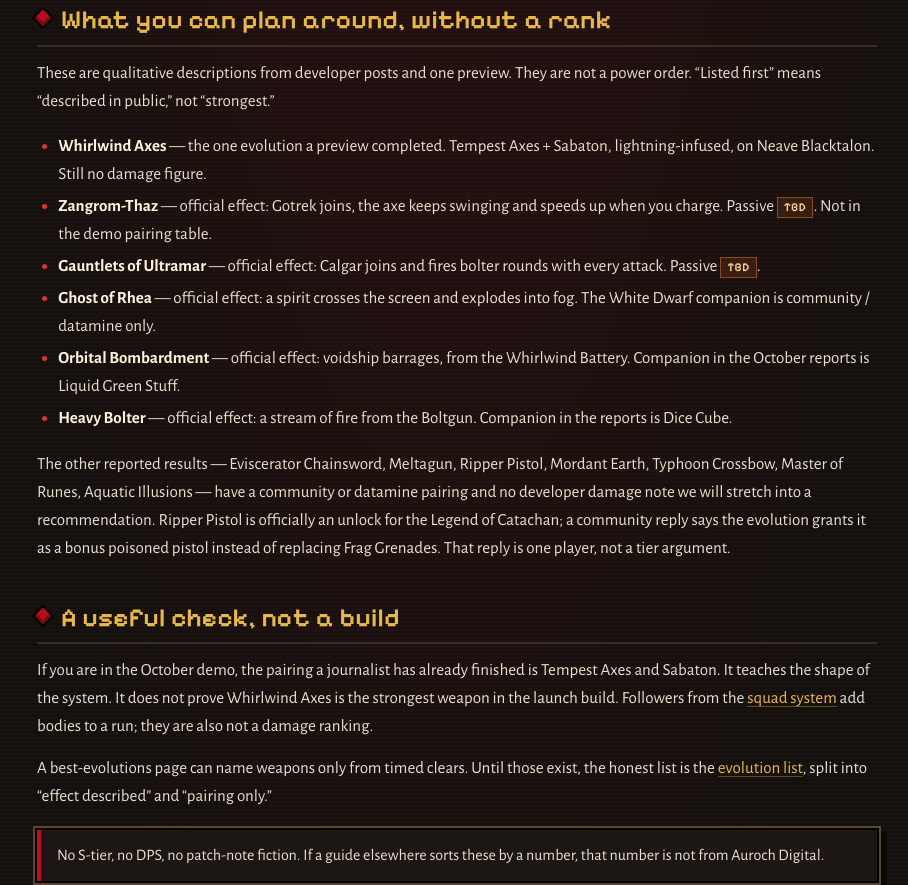
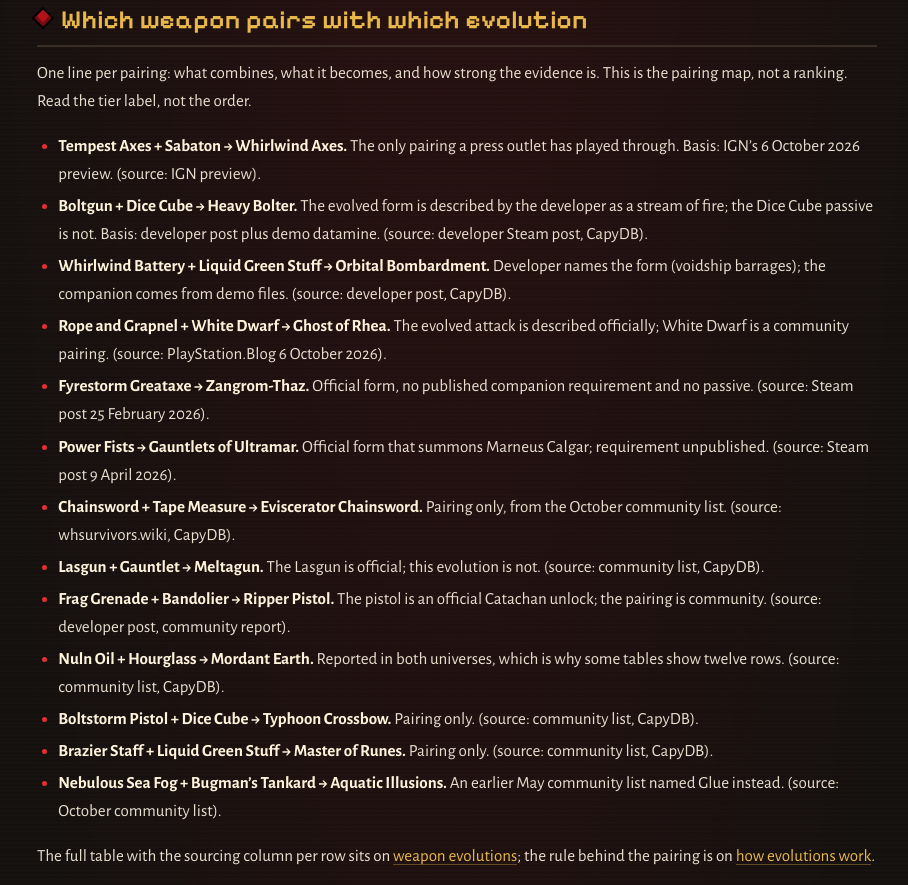
Before and after one commit to Jeromelll/sephiria-guide, a plain HTML site: page extra_sites/warhammer-survivors/evolutions/best-evolutions/index.html in a window 1280 px wide. Shown: the part 957-1842 px from the top of the page, without its empty margins (183-1091 px from the left). Drawn offline with nearby package versions, Linux system fonts and the light colour scheme; a web font is replaced by a local one.

Commit message:
Warhammer: add weapon-to-evolution pairing map on best-evolutions, link it from three pages
One line per pairing with its sourcing label, placed above the qualitative
section. Anchors on the homepage, the evolutions hub and weapon-evolutions
now use the searched phrase 'Best Warhammer Survivors evolutions'.

```diff
--- a/extra_sites/warhammer-survivors/evolutions/best-evolutions/index.html
+++ b/extra_sites/warhammer-survivors/evolutions/best-evolutions/index.html
@@ -21,6 +21,25 @@
 <h2>Why this page will not name a winner</h2>
 <p>Pages titled “best evolutions” usually sort weapons by damage. The numbers that would support that sort are either absent or sitting in a demo-file datamine. <a href="https://capydb.com/warhammer-survivors/weapons/" rel="noopener">CapyDB</a> prints damage, area and cooldown from those files. This site does not copy them, and it does not turn them into a tier. A datamined stat is not a clear we have timed, and the full game’s 75+ weapons are not the October demo’s eleven reported evolutions. Ranking the demo slice as if it were the launch arsenal would be a guess.</p>
 <p>Preview writers did not publish a weapon order either. PC Gamer, after about ten hours, praised heroes, maps, followers and bosses and called the early difficulty harsh. IGN praised the two settings and criticised slow openings and unclear evolution requirements. G2A News liked progression and companion weapons and disliked rescue objectives. None of those pieces names a best evolution.</p>
+<h2>Which weapon pairs with which evolution</h2>
+<p>One line per pairing: what combines, what it becomes, and how strong the evidence is. This is the pairing map, not a ranking. Read the tier label, not the order.</p>
+<ul>
+<li><strong>Tempest Axes + Sabaton → Whirlwind Axes.</strong> The only pairing a press outlet has played through. Basis: IGN’s 6 October 2026 preview. (source: IGN preview).</li>
+<li><strong>Boltgun + Dice Cube → Heavy Bolter.</strong> The evolved form is described by the developer as a stream of fire; the Dice Cube passive is not. Basis: developer post plus demo datamine. (source: developer Steam post, CapyDB).</li>
+<li><strong>Whirlwind Battery + Liquid Green Stuff → Orbital Bombardment.</strong> Developer names the form (voidship barrages); the companion comes from demo files. (source: developer post, CapyDB).</li>
+<li><strong>Rope and Grapnel + White Dwarf → Ghost of Rhea.</strong> The evolved attack is described officially; White Dwarf is a community pairing. (source: PlayStation.Blog 6 October 2026).</li>
+<li><strong>Fyrestorm Greataxe → Zangrom-Thaz.</strong> Official form, no published companion requirement and no passive. (source: Steam post 25 February 2026).</li>
+<li><strong>Power Fists → Gauntlets of Ultramar.</strong> Official form that summons Marneus Calgar; requirement unpublished. (source: Steam post 9 April 2026).</li>
+<li><strong>Chainsword + Tape Measure → Eviscerator Chainsword.</strong> Pairing only, from the October community list. (source: whsurvivors.wiki, CapyDB).</li>
+<li><strong>Lasgun + Gauntlet → Meltagun.</strong> The Lasgun is official; this evolution is not. (source: community list, CapyDB).</li>
+<li><strong>Frag Grenade + Bandolier → Ripper Pistol.</strong> The pistol is an official Catachan unlock; the pairing is community. (source: developer post, community report).</li>
+<li><strong>Nuln Oil + Hourglass → Mordant Earth.</strong> Reported in both universes, which is why some tables show twelve rows. (source: community list, CapyDB).</li>
+<li><strong>Boltstorm Pistol + Dice Cube → Typhoon Crossbow.</strong> Pairing only. (source: community list, CapyDB).</li>
+<li><strong>Brazier Staff + Liquid Green Stuff → Master of Runes.</strong> Pairing only. (source: community list, CapyDB).</li>
+<li><strong>Nebulous Sea Fog + Bugman’s Tankard → Aquatic Illusions.</strong> An earlier May community list named Glue instead. (source: October community list).</li>
+</ul>
+<p>The full table with the sourcing column per row sits on <a href="/warhammer-survivors/weapon-evolutions/">weapon evolutions</a>; the rule behind the pairing is on <a href="/warhammer-survivors/evolutions/how-evolutions-work/">how evolutions work</a>.</p>
+
 <h2>What you can plan around, without a rank</h2>
 <p>These are qualitative descriptions from developer posts and one preview. They are not a power order. “Listed first” means “described in public,” not “strongest.”</p>
 <ul>
```
Also changed, not shown: extra_sites/warhammer-survivors/evolutions/index.html (+1 -1 lines), extra_sites/warhammer-survivors/index.html (+1 -1 lines), extra_sites/warhammer-survivors/weapon-evolutions/index.html (+1 -1 lines).
